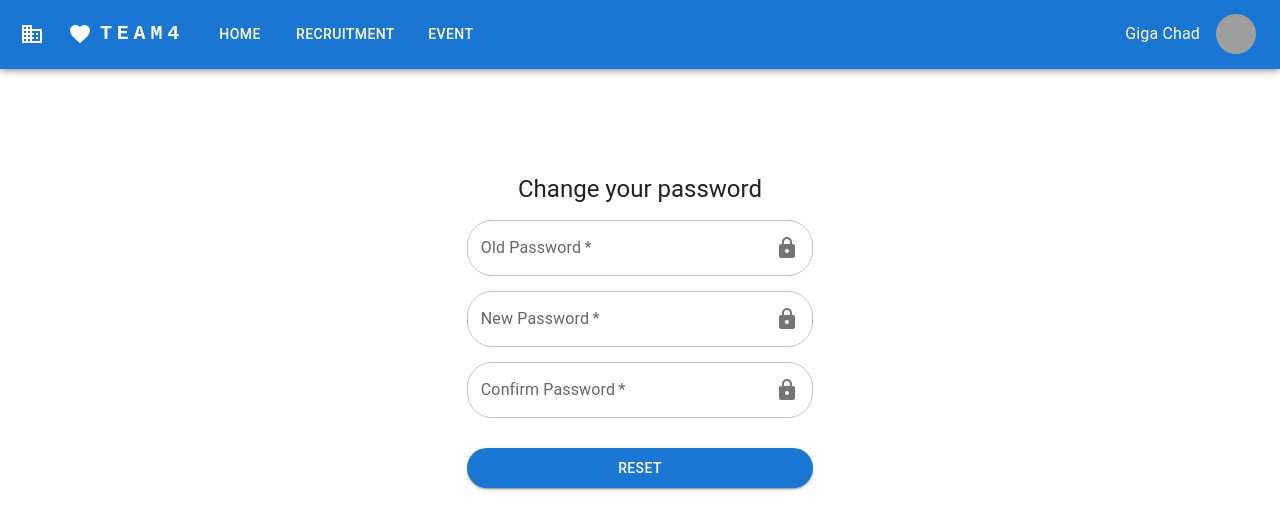
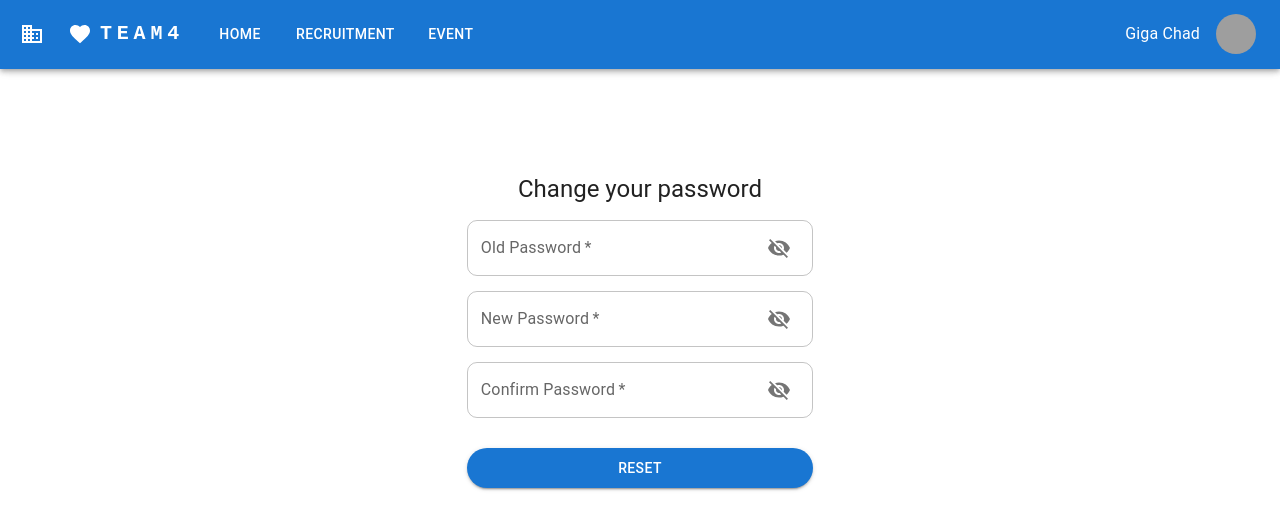
Before and after one commit to namkha1032/recruitment-website, a React (Create React App) app: page /profile/1/changepassword in a window 1280 px wide. Shown: the top 530 px of the page. Built offline with nearby package versions, Linux system fonts and the light colour scheme; grey boxes are pictures that could not be loaded.

Commit message:
fix Password

```diff
--- a/src/pages/Page_Home/Page_Home.jsx
+++ b/src/pages/Page_Home/Page_Home.jsx
@@ -17,7 +17,7 @@ import Link from '@mui/material/Link';
 import { createTheme, ThemeProvider } from '@mui/material/styles';
 import Carousel from 'react-bootstrap/Carousel';
 import './Page_Home.scss'
-import '../../../node_modules/bootstrap/dist/css/bootstrap.min.css'
+// import '../../../node_modules/bootstrap/dist/css/bootstrap.min.css'
 // import styles from './bootstrap.module.css';
 
 
--- a/src/pages/Page_Profile_Id_ChangePassword/Page_Profile_Id_ChangePassword.jsx
+++ b/src/pages/Page_Profile_Id_ChangePassword/Page_Profile_Id_ChangePassword.jsx
@@ -8,9 +8,12 @@ import {
   Box,
   Container,
   InputAdornment,
+  IconButton,
 } from "@mui/material";
 
-import LockIcon from "@mui/icons-material/Lock";
+//import LockIcon from "@mui/icons-material/Lock";
+import Visibility from '@mui/icons-material/Visibility';
+import VisibilityOff from '@mui/icons-material/VisibilityOff';
 
 const style = {
   marginTop: "15px",
@@ -22,6 +25,25 @@ const Page_Profile_Id_ChangePassword = () => {
   const [oldPassword, setOldPassword] = useState("");
   const [newPassword, setNewPassword] = useState("");
   const [confirmPassword, setConfirmPassword] = useState("");
+  const [showOldPassword, setShowOldPassword] = useState(false);
+  const [showNewPassword, setShowNewPassword] = useState(false);
+  const [showConfirmPassword, setShowConfirmPassword] = useState(false);
+
+  const handleClickShowOldPassword = () => {
+    setShowOldPassword(!showOldPassword);
+  }
+
+  const handleClickShowNewPassword = () => {
+    setShowNewPassword(!showNewPassword);
+  }
+
+  const handleClickShowConfirmPassword = () => {
+    setShowConfirmPassword(!showConfirmPassword);
+  }
+
+  const handleMouseDownPassword = (event) => {
+    event.preventDefault();
+  }
 
   const handleSubmit = (event) => {
     event.preventDefault();
@@ -63,7 +85,7 @@ const Page_Profile_Id_ChangePassword = () => {
               item
               md={9}
               sx={{
-                borderRadius: "20px",
+                borderRadius: "10px",
                 padding: "20px",
                 paddingTop: "10px",
                 paddingBottom: "10px",
@@ -89,16 +111,21 @@ const Page_Profile_Id_ChangePassword = () => {
                     fullWidth
                     required
                     label="Old Password"
-                    type="password"
+                    type={showOldPassword ? "text" : "password"}
                     value={oldPassword}
                     InputProps={{
                       endAdornment: (
                         <InputAdornment position="end">
-                          <LockIcon />
+                          <IconButton
+                            onClick={handleClickShowOldPassword}
+                            onMouseDown={handleMouseDownPassword}
+                          >
+                            {showOldPassword ? <Visibility /> : <VisibilityOff />}
+                          </IconButton>
                         </InputAdornment>
                       ),
 
-                      style: { borderRadius: "25px" },
+                      style: { borderRadius: "10px" },
                     }}
                     onChange={(e) => {
                       setOldPassword(e.target.value);
@@ -111,16 +138,21 @@ const Page_Profile_Id_ChangePassword = () => {
                     fullWidth
                     required
                     label="New Password"
-                    type="password"
+                    type={showNewPassword ? "text" : "password"}
                     value={newPassword}
                     InputProps={{
                       endAdornment: (
                         <InputAdornment position="end">
-                          <LockIcon />
+                          <IconButton
+                            onClick={handleClickShowNewPassword}
+                            onMouseDown={handleMouseDownPassword}
+                          >
+                            {showNewPassword ? <Visibility /> : <VisibilityOff />}
+                          </IconButton>
                         </InputAdornment>
                       ),
 
-                      style: { borderRadius: "25px" },
+                      style: { borderRadius: "10px" },
                     }}
                     onChange={(e) => {
                       setNewPassword(e.target.value);
@@ -133,17 +165,22 @@ const Page_Profile_Id_ChangePassword = () => {
                     fullWidth
                     required
                     label="Confirm Password"
-                    type="password"
+                    type={showConfirmPassword ? "text" : "password"}
                     value={confirmPassword}
                     variant="outlined"
                     InputProps={{
                       endAdornment: (
                         <InputAdornment position="end">
-                          <LockIcon />
+                          <IconButton
+                            onClick={handleClickShowConfirmPassword}
+                            onMouseDown={handleMouseDownPassword}
+                          >
+                            {showConfirmPassword ? <Visibility /> : <VisibilityOff />}
+                          </IconButton>
                         </InputAdornment>
                       ),
 
-                      style: { borderRadius: "25px" },
+                      style: { borderRadius: "10px" },
                     }}
                     onChange={(e) => {
                       setConfirmPassword(e.target.value);
--- a/src/pages/XPage_Login/XPage_Login.jsx
+++ b/src/pages/XPage_Login/XPage_Login.jsx
@@ -12,10 +12,16 @@ import {
   Checkbox,
   FormControlLabel,
   createTheme,
+  IconButton,
+  /* Visibility,
+  VisibilityOff, */
 } from "@mui/material";
 
-import EmailIcon from "@mui/icons-material/Email";
-import LockIcon from "@mui/icons-material/Lock";
+import Visibility from '@mui/icons-material/Visibility';
+import VisibilityOff from '@mui/icons-material/VisibilityOff';
+
+/* import EmailIcon from "@mui/icons-material/Email"; */
+/* import LockIcon from "@mui/icons-material/Lock"; */
 import imageBackground from "../../assets/img/background.jpg";
 
 const style = {
@@ -26,7 +32,7 @@ const style = {
 const theme = createTheme({
   palette: {
     secondary: {
-      main: '#673AB7'
+      main: '#1976d2'
     }
   }
 });
@@ -35,6 +41,16 @@ const XPage_Login = () => {
   const navigate = useNavigate();
   const [email, setEmail] = useState("");
   const [password, setPassword] = useState("");
+  const [showPassword, setShowPassword] = useState(false);
+
+  const handleShowPassword = () => {
+    setShowPassword(!showPassword);
+  }
+
+  const handleMouseDownPassword = (event) => {
+    event.preventDefault();
+    /* setShowPassword(!showPassword); */
+  }
 
   const handleLogin = (event) => {
     event.preventDefault();
@@ -92,7 +108,7 @@ const XPage_Login = () => {
               <Typography
                 variant="h2"
                 align="center"
-                color='#673AB7'
+                color='#1976d2'
                 gutterBottom
                 fontFamily={'Roboto'}
                 fontSize={'28px'}
@@ -116,11 +132,11 @@ const XPage_Login = () => {
                     type="email"
                     value={email}
                     InputProps={{
-                      endAdornment: (
+                      /* endAdornment: (
                         <InputAdornment position="end">
                           <EmailIcon />
                         </InputAdornment>
-                      ),
+                      ), */
 
                       style: { borderRadius: "10px" },
                     }}
@@ -135,20 +151,26 @@ const XPage_Login = () => {
                     fullWidth
                     required
                     label="Password"
-                    type="password"
+                    type={showPassword ? "text" : "password"}
                     value={password}
+                    onChange={(e) => {setPassword(e.target.value)}}
                     variant="outlined"
                     InputProps={{
                       endAdornment: (
                         <InputAdornment position="end">
-                          <LockIcon />
+                          <IconButton
+                            onClick={handleShowPassword}
+                            onMouseDown={handleMouseDownPassword}
+                          >
+                            {showPassword ? <Visibility /> : <VisibilityOff />}
+                          </IconButton>
                         </InputAdornment>
                       ),
 
                       style: { borderRadius: "10px" },
                     }}
-                    onChange={(e) => {setPassword(e.target.value)}}
                   />
+
                 </Grid>
 
                 <Grid
@@ -182,7 +204,7 @@ const XPage_Login = () => {
                       variant="subtitle1"
                       sx={{
                         textDecoration: 'none',
-                        color: '#673AB7',
+                        color: '#1976d2',
                         paddingTop: '8px',
                         fontWeight: '500'
                       }}
--- a/src/pages/XPage_Recovery/CheckOTP.jsx
+++ b/src/pages/XPage_Recovery/CheckOTP.jsx
@@ -19,7 +19,7 @@ const style = {
 const theme = createTheme({
   palette: {
     secondary: {
-      main: '#673AB7'
+      main: '#1976d2'
     }
   }
 });
@@ -100,7 +100,7 @@ const CheckOTP = (props) => {
               <Typography
                 variant="h2"
                 align="center"
-                color='#673AB7'
+                color='#1976d2'
                 gutterBottom
                 fontFamily={'Roboto'}
                 fontSize={'28px'}
--- a/src/pages/XPage_Recovery/ResetPassword.jsx
+++ b/src/pages/XPage_Recovery/ResetPassword.jsx
@@ -8,9 +8,13 @@ import {
   Container,
   InputAdornment,
   createTheme,
+  IconButton,
 } from "@mui/material";
 
-import LockIcon from "@mui/icons-material/Lock";
+//import LockIcon from "@mui/icons-material/Lock";
+import Visibility from '@mui/icons-material/Visibility';
+import VisibilityOff from '@mui/icons-material/VisibilityOff';
+
 import imageBackground from "../../assets/img/background.jpg";
 
 const style = {
@@ -21,12 +25,28 @@ const style = {
 const theme = createTheme({
   palette: {
     secondary: {
-      main: '#673AB7'
+      main: '#1976d2'
     }
   }
 });
 
 const ResetPassword = (props) => {
+
+  const [showNewPassword, setShowNewPassword] = React.useState(false);
+  const [showConfirmPassword, setShowConfirmPassword] = React.useState(false);
+
+  const handleClickShowNewPassword = () => {
+    setShowNewPassword(!showNewPassword);
+  }
+
+  const handleClickShowConfirmPassword = () => {
+    setShowConfirmPassword(!showConfirmPassword);
+  }
+
+  const handleMouseDownPassword = (event) => {
+    event.preventDefault();
+  }
+
   return (
     <Box
       sx={{
@@ -73,7 +93,7 @@ const ResetPassword = (props) => {
               <Typography
                 variant="h2"
                 align="center"
-                color='#673AB7'
+                color='#1976d2'
                 gutterBottom
                 fontFamily={'Roboto'}
                 fontSize={'28px'}
@@ -95,12 +115,17 @@ const ResetPassword = (props) => {
                     fullWidth
                     required
                     label="New Password"
-                    type="password"
+                    type={showNewPassword ? "text" : "password"}
                     value={props.newPassword}
                     InputProps={{
                       endAdornment: (
                         <InputAdornment position="end">
-                          <LockIcon />
+                          <IconButton
+                            onClick={handleClickShowNewPassword}
+                            onMouseDown={handleMouseDownPassword}
+                          >
+                            {showNewPassword ? <Visibility /> : <VisibilityOff />}
+                          </IconButton>
                         </InputAdornment>
                       ),
 
@@ -117,13 +142,18 @@ const ResetPassword = (props) => {
                     fullWidth
                     required
                     label="Confirm Password"
-                    type="password"
+                    type={showConfirmPassword ? "text" : "password"}
                     value={props.confirmPassword}
                     variant="outlined"
                     InputProps={{
                       endAdornment: (
                         <InputAdornment position="end">
-                          <LockIcon />
+                          <IconButton
+                            onClick={handleClickShowConfirmPassword}
+                            onMouseDown={handleMouseDownPassword}
+                          >
+                            {showConfirmPassword ? <Visibility /> : <VisibilityOff />}
+                          </IconButton>
                         </InputAdornment>
                       ),
 
--- a/src/pages/XPage_Register/XPage_Register.jsx
+++ b/src/pages/XPage_Register/XPage_Register.jsx
@@ -10,11 +10,15 @@ import {
   Container,
   InputAdornment,
   createTheme,
+  IconButton,
 } from "@mui/material";
 
-import EmailIcon from "@mui/icons-material/Email";
-import LockIcon from "@mui/icons-material/Lock";
-import PersonRoundedIcon from "@mui/icons-material/PersonRounded";
+/* import EmailIcon from "@mui/icons-material/Email";
+import LockIcon from "@mui/icons-material/Lock"; */
+import Visibility from '@mui/icons-material/Visibility';
+import VisibilityOff from '@mui/icons-material/VisibilityOff';
+/* import PersonRoundedIcon from "@mui/icons-material/PersonRounded"; */
+
 import imageBackground from "../../assets/img/background.jpg";
 
 const style = {
@@ -25,7 +29,7 @@ const style = {
 const theme = createTheme({
   palette: {
     secondary: {
-      main: '#673AB7'
+      main: '#1976d2'
     }
   }
 });
@@ -35,12 +39,21 @@ const XPage_Register = () => {
   const [name, setName] = useState("");
   const [email, setEmail] = useState("");
   const [password, setPassword] = useState("");
-  const Role = "candidate";
+  const [showPassword, setShowPassword] = useState(false);
+
+  const handleShowPassword = () => {
+    setShowPassword(!showPassword);
+  }
+
+  const handleMouseDownPassword = (event) => {
+    event.preventDefault();
+    /* setShowPassword(!showPassword); */
+  }
 
   const handleRegister = (event) => {
     event.preventDefault();
 
-    console.log(name, email, password, Role);
+    console.log(name, email, password);
 
     navigate("/login");
   };
@@ -90,7 +103,7 @@ const XPage_Register = () => {
               <Typography
                 variant="h2"
                 align="center"
-                color='#673AB7'
+                color='#1976d2'
                 gutterBottom
                 fontFamily={'Roboto'}
                 fontSize={'28px'}
@@ -115,11 +128,11 @@ const XPage_Register = () => {
                     type="text"
                     value={name}
                     InputProps={{
-                      endAdornment: (
+                      /* endAdornment: (
                         <InputAdornment position="end">
                           <PersonRoundedIcon />
                         </InputAdornment>
-                      ),
+                      ), */
 
                       style: { borderRadius: "10px" },
                     }}
@@ -137,11 +150,11 @@ const XPage_Register = () => {
                     type="email"
                     value={email}
                     InputProps={{
-                      endAdornment: (
+                      /* endAdornment: (
                         <InputAdornment position="end">
                           <EmailIcon />
                         </InputAdornment>
-                      ),
+                      ), */
 
                       style: { borderRadius: "10px" },
                     }}
@@ -156,13 +169,18 @@ const XPage_Register = () => {
                     fullWidth
                     required
                     label="Password"
-                    type="password"
+                    type={showPassword ? "text" : "password"}
                     value={password}
                     variant="outlined"
                     InputProps={{
                       endAdornment: (
                         <InputAdornment position="end">
-                          <LockIcon />
+                          <IconButton
+                            onClick={handleShowPassword}
+                            onMouseDown={handleMouseDownPassword}
+                          >
+                            {showPassword ? <Visibility /> : <VisibilityOff />}
+                          </IconButton>
                         </InputAdornment>
                       ),
 
```
Also changed, not shown: src/pages/XPage_Recovery/Recovery.jsx (+6 -6 lines).
